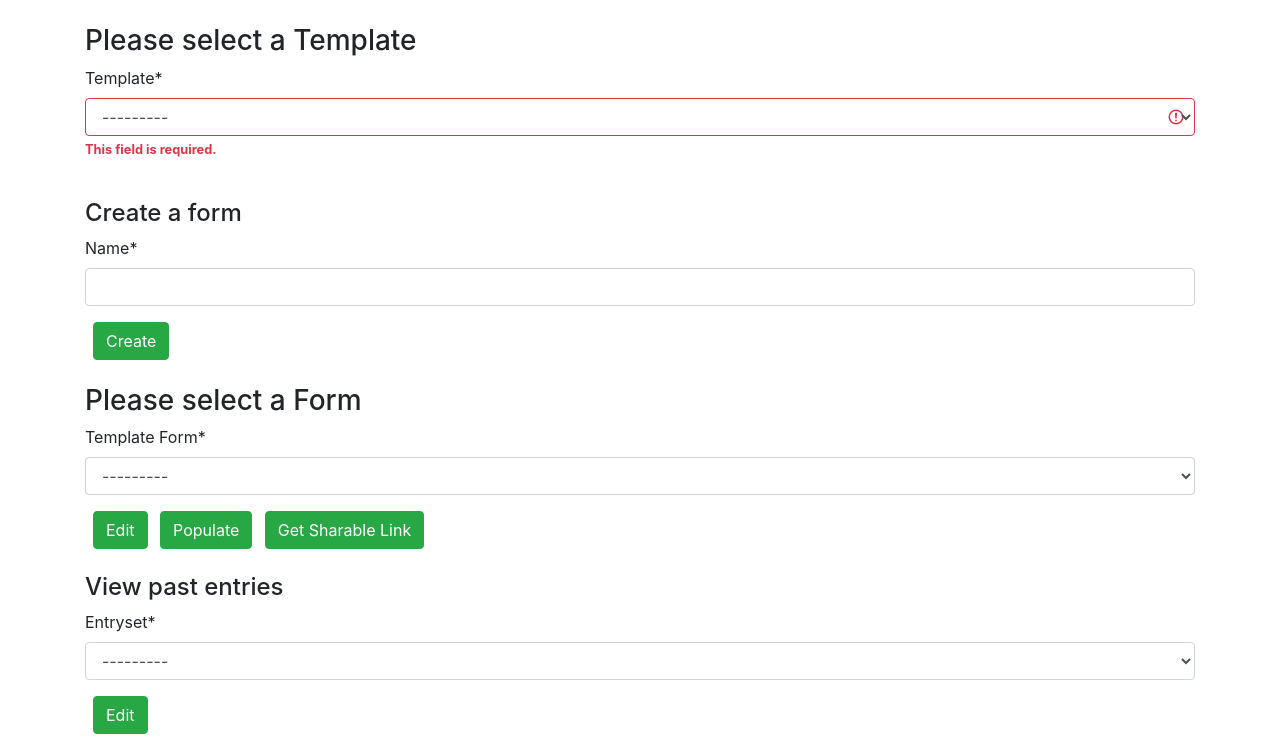
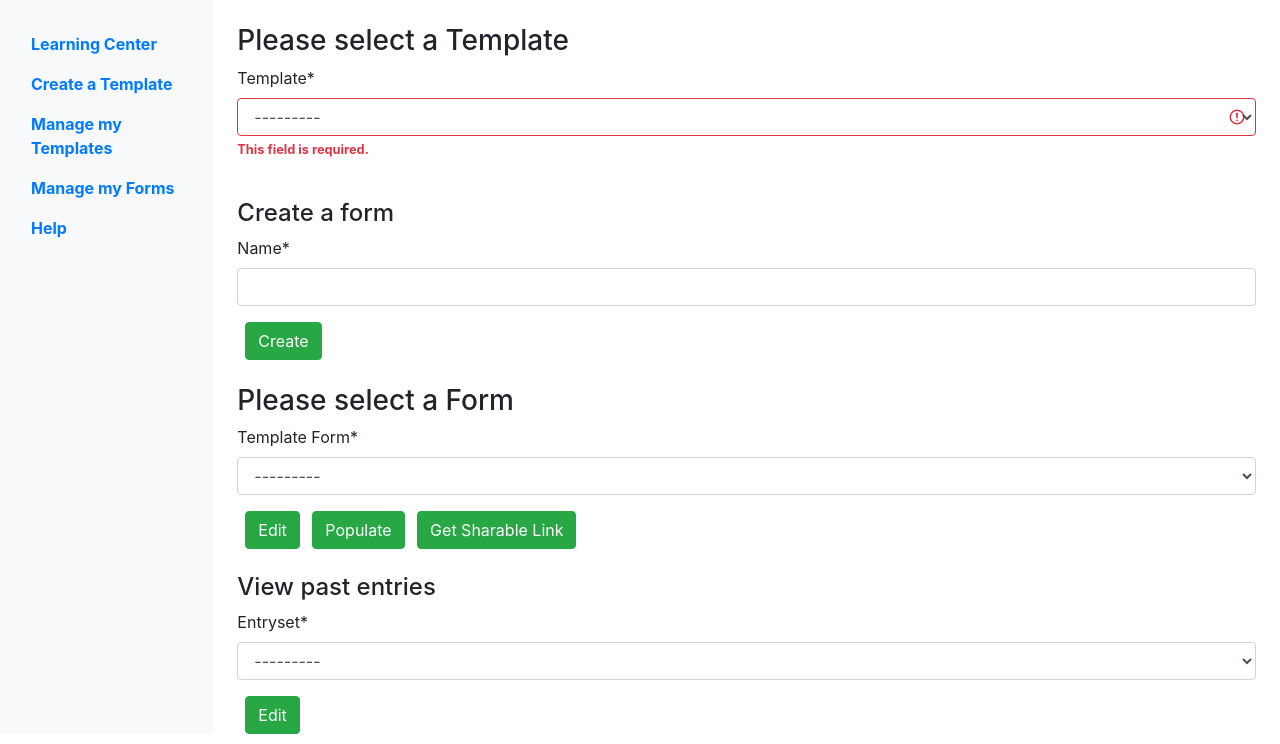
Before and after one commit to ahSOLO/Poseidon, a Django app: page /manage_forms/ in a window 1280 px wide. Shown: the part 56-800 px from the top of the page. Run offline with Django 3.2, Linux system fonts and the light colour scheme; the visitor is signed in with stand-in values (Sample User, id 1); data that the repository does not hold is empty; some libraries are stand-ins or nearby versions.

Commit message:
Added Feature: Navbar

```diff
--- a/Poseidon/settings.py
+++ b/Poseidon/settings.py
@@ -130,6 +130,7 @@ USE_TZ = True
 # https://docs.djangoproject.com/en/3.1/howto/static-files/
 
 STATIC_URL = '/static/'
+STATICFILES_DIRS = [Path(BASE_DIR, 'static')]
 
 # Custom User Model
 
--- a/templates/base.html
+++ b/templates/base.html
@@ -3,13 +3,13 @@
 <head>
     <meta charset="UTF-8">
     <meta name="viewport" content="width=device-width, initial-scale=1.0">
-
     <link rel="stylesheet" href="https://cdn.jsdelivr.net/npm/bootstrap@4.5.3/dist/css/bootstrap.min.css" integrity="sha384-TX8t27EcRE3e/ihU7zmQxVncDAy5uIKz4rEkgIXeMed4M0jlfIDPvg6uqKI2xXr2" crossorigin="anonymous">
+    <link rel="stylesheet" href="static/css/base.css">
 
     <title> {% block title %}Poseidon{% endblock title %} </title>
 </head>
 <body>
-    <nav class="navbar navbar-expand-md navbar-dark bg-dark mb-4">
+    <nav class="navbar navbar-expand-md navbar-dark bg-dark mb-0">
         <a class="navbar-brand" href="{% url 'docs:home' %}">Poseidon</a>
         <button class="navbar-toggler" type="button" data-toggle="collapse"
             data-target="#navbarCollapse" aria-controls="navbarCollapse"
@@ -41,9 +41,36 @@
             {% endif %}
         </div>
     </nav>
-    <div class="container">
-        {% block content %}
-        {% endblock content %}
+    <div class="container-fluid">
+        <div class="row">
+            <div class="order-1 ml-sm-auto mr-sm-auto col-md-8 order-md-2 col-lg-10 px-4 mt-4">
+            {% block content %}
+            {% endblock content %}
+            </div>
+            {% if user.is_authenticated %}
+            <nav class="order-2 col-md-2 order-md-1 d-md-block bg-light">
+                <div class="sticky-top mt-4">
+                    <ul class="nav flex-column">
+                        <li class="nav-item">
+                            <a class="nav-link" href="{% url 'docs:home' %}"><b>Learning Center</b></a>
+                        </li>
+                        <li class="nav-item">
+                            <a class="nav-link" href="{% url 'docs:upload' %}"><b>Create a Template</b></a>
+                        </li>
+                        <li class="nav-item">
+                            <a class="nav-link" href="{% url 'docs:manage_templates' %}"><b>Manage my Templates</b></a>
+                        </li>
+                        <li class="nav-item">
+                            <a class="nav-link" href="{% url 'docs:manage_schemas' %}"><b>Manage my Forms</b></a>
+                        </li>
+                        <li class="nav-item">
+                            <a class="nav-link" href="{% url 'docs:home' %}"><b>Help</b></a>
+                        </li>
+                    </ul>
+                </div>
+            </nav>
+            {% endif %}
+        </div>
     </div>
 
     {% block scripts %}
```
Also changed, not shown: static/css/base.css (added).
